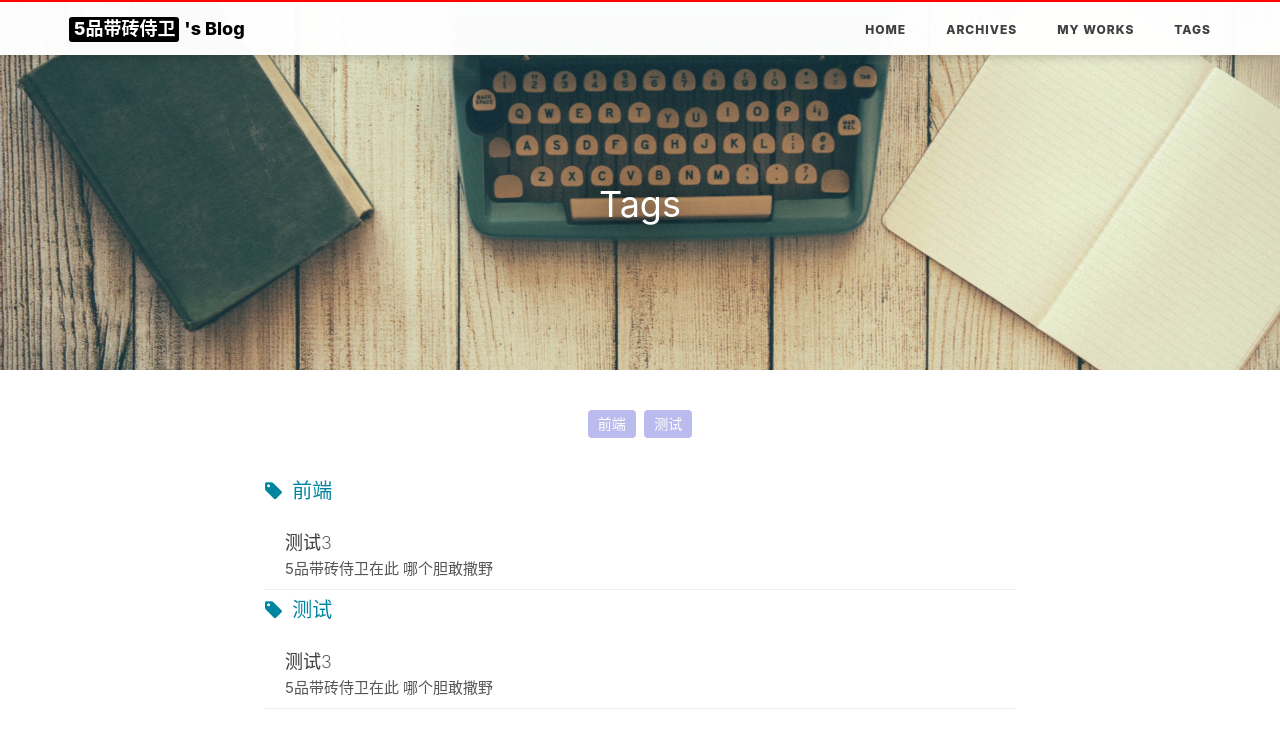
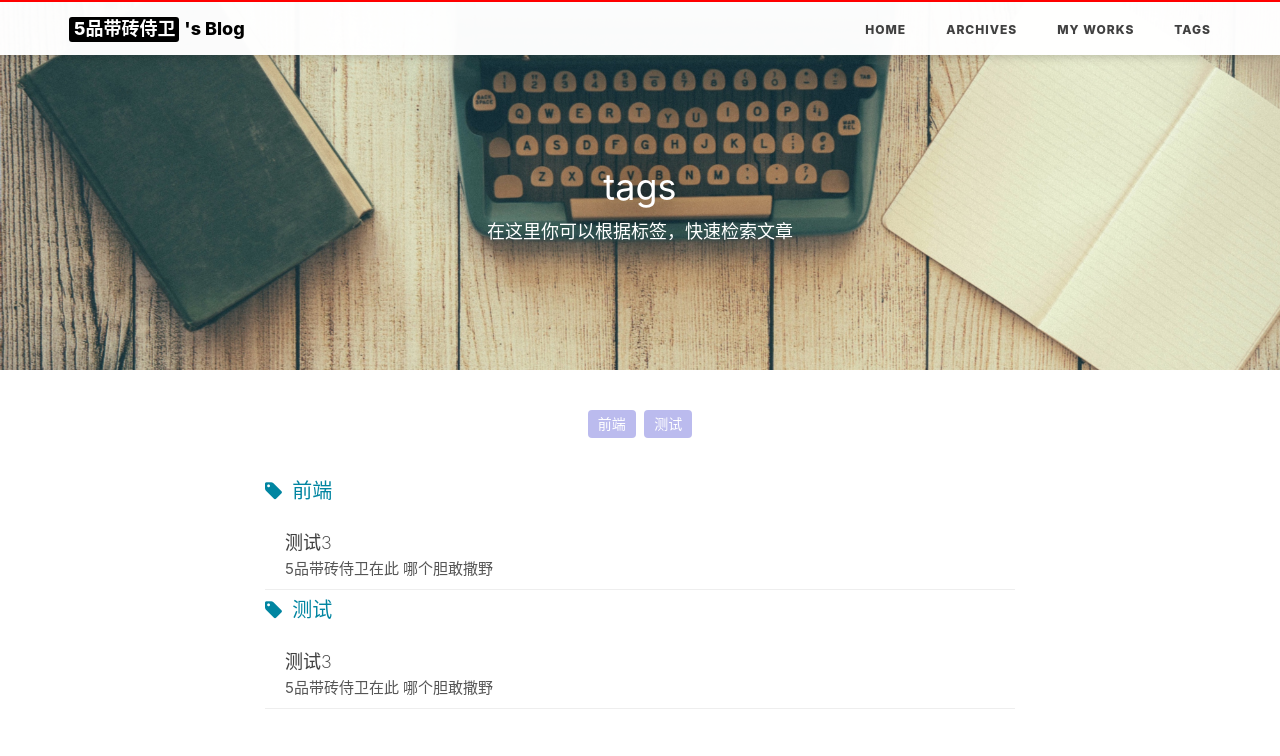
Before and after one commit to zhushuaihua/zhushuaihua.github.io, a plain HTML site: page tags/index.html in a window 1280 px wide. Shown: the top 756 px of the page. Drawn offline with nearby package versions, Linux system fonts and the light colour scheme; some packages are replaced by stand-ins of ours; a script that the page names is missing; files whose address does not match are found by name.

Commit message:
Site updated: 2017-06-29 22:44:55

```diff
--- a/tags/index.html
+++ b/tags/index.html
@@ -18,7 +18,7 @@
     <link rel="stylesheet" href="//cdn.bootcss.com/font-awesome/4.6.3/css/font-awesome.css">
     <title>
 
-        Tags｜5品带砖侍卫&#39;s blog
+        tags｜5品带砖侍卫&#39;s blog
 
     </title>
 
@@ -96,7 +96,7 @@
 
 
                         <li>
-                            <a href="/tags/">Tags</a>
+                            <a href="/tags/">tags</a>
                         </li>
 
 
@@ -151,8 +151,8 @@
         <div class="row">
             <div class="col-lg-8 col-lg-offset-2 col-md-10 col-md-offset-1 ">
                 <div class="site-heading text-center">
-                    <h1>Tags</h1>
-                    <span class="subheading"></span>
+                    <h1>tags</h1>
+                    <span class="subheading">在这里你可以根据标签，快速检索文章</span>
                 </div>
             </div>
         </div>
```
Also changed, not shown: 2017/06/25/hello-world/index.html (+1 -1 lines), 2017/06/26/测试3/index.html (+1 -1 lines), 2017/06/29/哈哈哈/index.html (+1 -1 lines), archives/2017/06/index.html (+1 -1 lines), archives/2017/index.html (+1 -1 lines), archives/index.html (+1 -1 lines), index.html (+1 -1 lines), my-works/index.html (+1 -1 lines), tags/前端/index.html (+1 -1 lines), tags/测试/index.html (+1 -1 lines).
